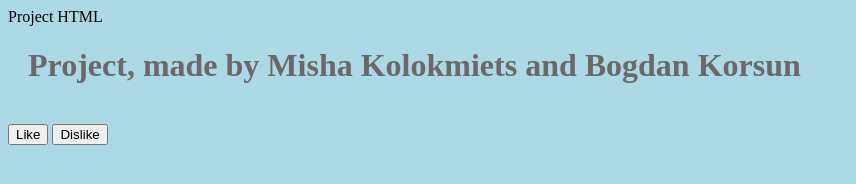
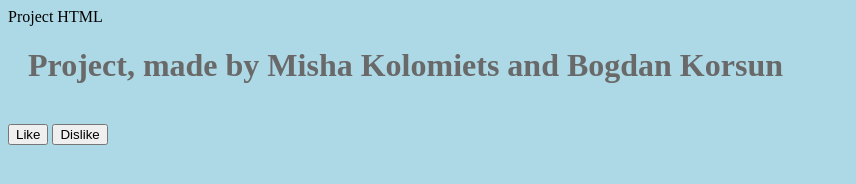
Before and after one commit to Casio25/Frontend_website, a plain HTML site: page index.html in a window 1280 px wide. Shown: the whole page, without its empty margins (0-856 px from the left). Drawn offline with Linux system fonts and the light colour scheme.

```diff
--- a/index.html
+++ b/index.html
@@ -6,7 +6,7 @@
         <link rel="stylesheet" href="./style.css" />
     </head>
     <body>
-        <h1>Project, made by Misha Kolokmiets and Bogdan Korsun</h1>
+        <h1>Project, made by Misha Kolomiets and Bogdan Korsun</h1>
 
 
         <div class="main-block">
```
